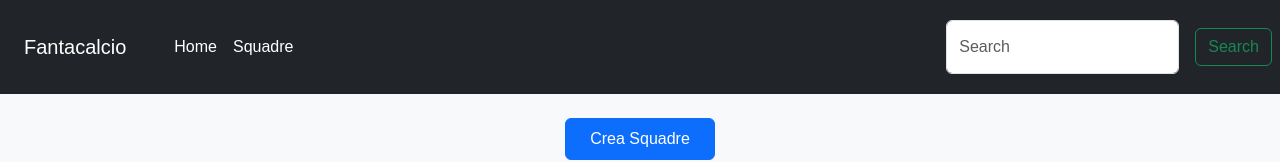
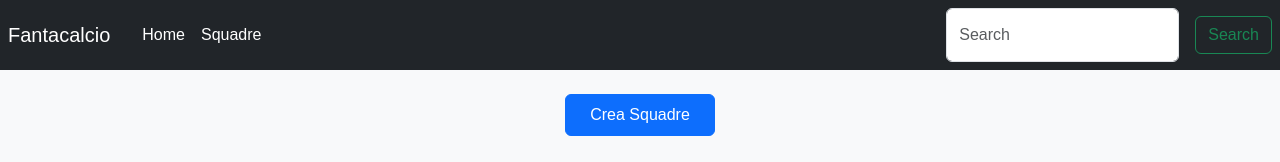
Before and after one commit to emfourem/Asta-Fantacalcio-Classic-25Players, a React (Vite) app in the folder banditore/: page / in a window 1280 px wide. Shown: the top 162 px of the page. Built offline with nearby package versions, Linux system fonts and the light colour scheme; no server answers.

Commit message:
style fix

```diff
--- a/banditore/src/App.jsx
+++ b/banditore/src/App.jsx
@@ -86,7 +86,7 @@ function Header({ searchTerm, setSearchTerm }) {
   return (
     <Navbar expand="lg" bg="dark" variant="dark">
       <Container fluid>
-        <Navbar.Brand as={Link} to="/" className='p-4'>Fantacalcio</Navbar.Brand>
+        <Navbar.Brand as={Link} to="/" className='p-2'>Fantacalcio</Navbar.Brand>
         <Navbar.Toggle aria-controls="navbarScroll" />
         <Navbar.Collapse id="navbarScroll">
           <Nav className="me-auto my-2 my-lg-0" style={{ maxHeight: '100px' }} navbarScroll>
@@ -352,7 +352,6 @@ function App() {
               <div className="d-flex justify-content-center align-items-center" style={{ height: '80vh' }}>
                 <Spinner animation="border" role="status">
                   <span className="visually-hidden">Caricamento</span>
-
                 </Spinner>
               </div>
             ) : (
```
